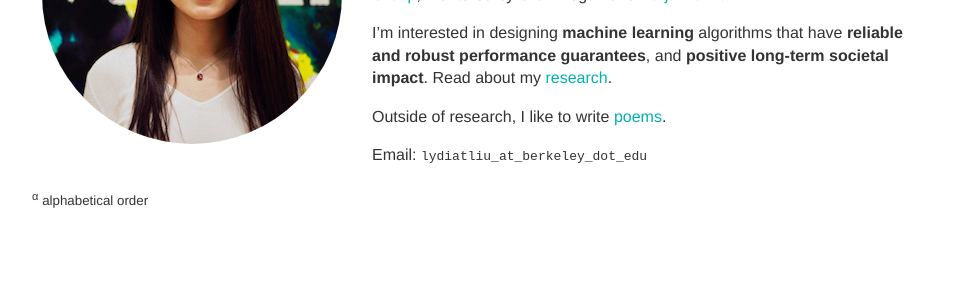
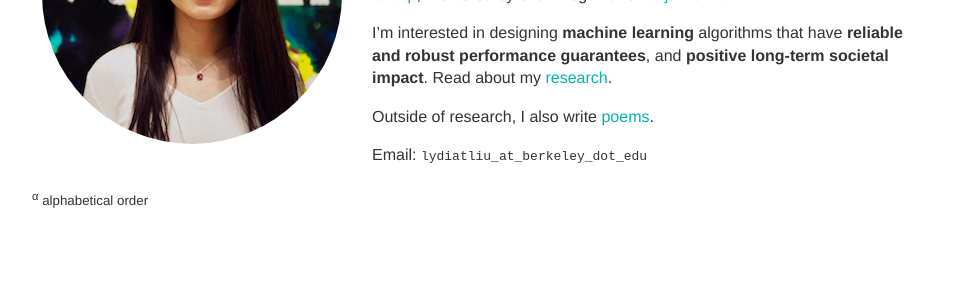
Before and after one commit to serenalwang/serenalwang.github.io, a Jekyll site: the page built from index.md, in a window 1280 px wide. Shown: the part 359-659 px from the top of the page, without its empty margins (160-1117 px from the left). Built offline with Jekyll 4.4.1, drawn with Linux system fonts in a browser that asks for light colours.

Commit message:
Update index.md

```diff
--- a/index.md
+++ b/index.md
@@ -13,7 +13,7 @@ I obtained my BSE in [Operations Research and Financial Engineering](https://orf
 
 I'm interested in designing **machine learning** algorithms that have **reliable and robust performance guarantees**, and **positive long-term societal impact**. Read about my [research](/projects).
 
-Outside of research, I like to write <a href="/writing">poems</a>.
+Outside of research, I also write <a href="/writing">poems</a>.
 
 Email: `lydiatliu_at_berkeley_dot_edu`
 
```
